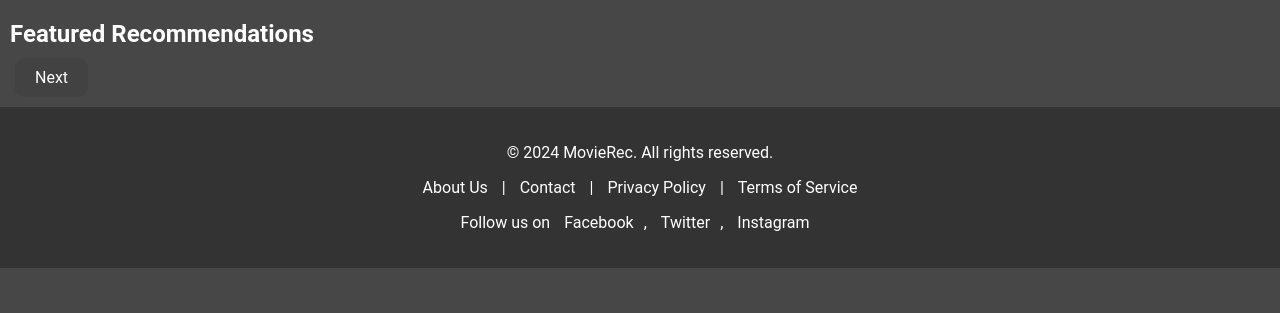
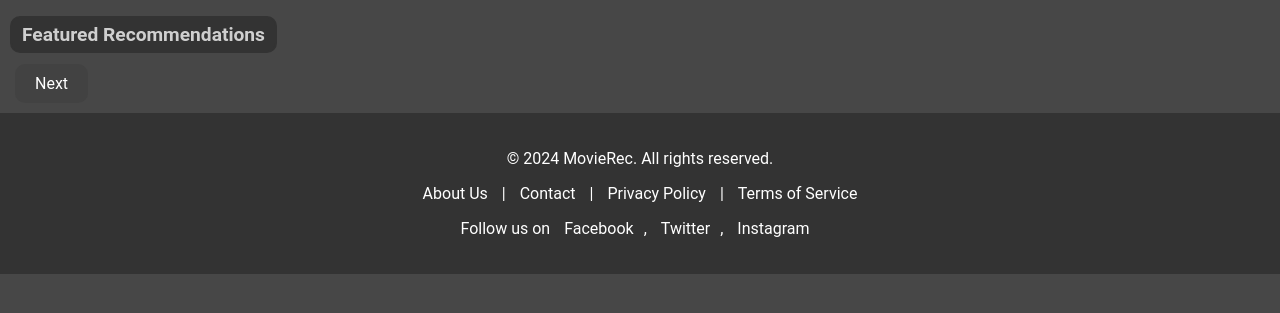
Before and after one commit to DennyBart/MovieRexBuilder, a Flask app: page / in a window 1280 px wide. Shown: the part 64-377 px from the top of the page. Run offline with Flask 3, Linux system fonts and the light colour scheme; data that the repository does not hold is empty; some libraries are stand-ins or nearby versions; some web fonts are replaced.

Commit message:
landing page formatting update

```diff
--- a/templates/desktop/index.html
+++ b/templates/desktop/index.html
@@ -208,10 +208,17 @@
 
         .page-title {
             font-family: 'Roboto', sans-serif;
-            font-size: 1.5em;
+            font-size: 1.2em;
             margin-right: 20px;
-            margin-left: 10px; /* Adjust as needed */
+            margin-left: 10px;
             flex-shrink: 0;
+            color: rgba(255, 255, 255, 0.77);
+            border: 2px solid #333333;
+            border-radius: 10px; /* Rounded corners */
+            padding: 5px 10px; /* Padding inside the border */
+            background-color: #333333; /* Background color for the text */
+            display: inline-block; /* Only take up as much width as the content */
+            margin-bottom: 1px; /* Reduced from whatever it was before */
         }
 
         .replaced-at {
```
Also changed, not shown: templates/mobile/index.html (+21 -11 lines).
